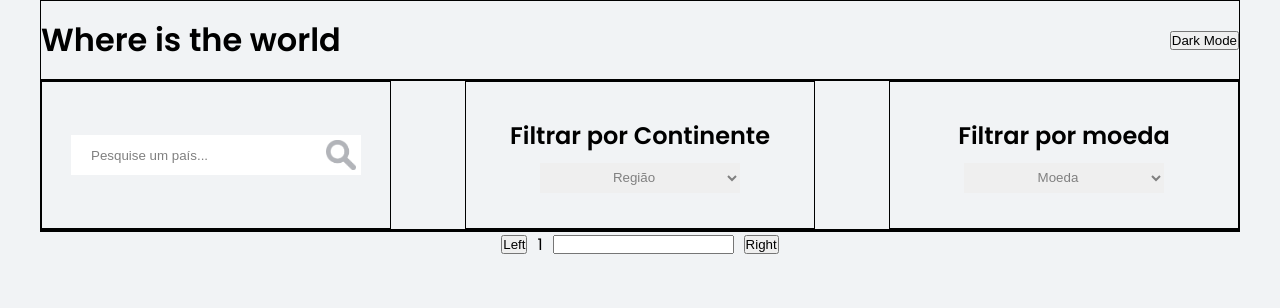
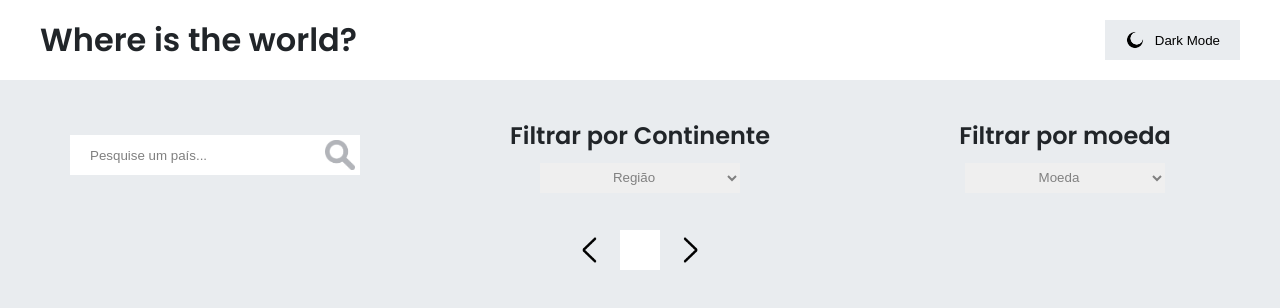
Before and after one commit to AntonioSantosBJPE/RestCountriesApi, a plain HTML site: page src/pages/home/index.html in a window 1280 px wide. Drawn offline with Linux system fonts and the light colour scheme; no server answers.

Commit message:
fix bugs html and css page home

```diff
--- a/src/pages/home/index.css
+++ b/src/pages/home/index.css
@@ -1,13 +1,19 @@
 .header{
     width: 100%;
     height: 80px;
-    border: 1px solid black;
+    /* border: 1px solid black; */
+    background-color: var(--color-grey-6);
+}
+
+.header > div{
+    width: 100%;
+    height: 100%;
 }
 /* ============================================== */
 .nav{
     width: 100%;
     height: 150px;
-    border: 1px solid black;
+    /* border: 1px solid black; */
 }
 
 .box-input-filter-country{
@@ -18,46 +24,56 @@
     width: 350px;
     height: 100%;
     gap: 10px;
-    border: 1px solid black;
+    /* border: 1px solid black;  */
 }
 
 .box-filter-currency{
     width: 350px;
     height: 100%;
     gap: 10px;
-    border: 1px solid black;
+    /* border: 1px solid black;  */
 }
 /* ============================================== */
 .list-countries{
 flex-wrap: wrap;
-border: 1px solid black;
+/* border: 1px solid black; */
 gap: 60px;
+margin-top: 40px;
+margin-bottom: 40px;
 }
 
 .card-countries{
-    border: 1px solid black;
+    /* border: 1px solid black; */
     width: 350px;
     height: 400px;
+    background-color: var(--color-grey-6);
+    border: 1px solid transparent;
 }
+
+    .card-countries:hover{
+        cursor: pointer;
+        border: 1px solid black;
+    }
 
 .img-card-countries{
     width: 100%;
     height: 50%;
     object-fit: cover;
-    border: 1px solid black;
+    /* border: 1px solid black; */
 }
 .name-card-countries{
     width: 100%;
     height: 10%;
-    border: 1px solid black;
+    /* border: 1px solid black; */
     padding-left: 50px;
 }
 
 .infos-card-countries{
     width: 100%;
     height: 30%;
-    border: 1px solid black;
+    /* border: 1px solid black; */
     padding-left: 50px;
+    padding-bottom: 20px;
 }
 /* ============================================== */
 .box-pages{
--- a/src/pages/home/index.html
+++ b/src/pages/home/index.html
@@ -16,9 +16,12 @@
     <title>Home</title>
 </head>
 <body>
-    <header class="header container flex items-center justify-between ">
-        <h1>Where is the world</h1>
-        <button>Dark Mode</button>
+    <header class="header ">
+        <div class="container flex items-center justify-between">
+            <h1>Where is the world?</h1>
+            <button class="button-darkmode"><img class="img-darkmode" src="../../assets/img/btn-monn.png" alt=""><span class="text-button-darkmode">Dark Mode</span> </button>
+        </div>
+
     </header>
     <main>
         <nav class="nav container flex items-center justify-between">
@@ -56,14 +59,15 @@
         </nav>
 
         <section class="">
+            <div class="box-pages container flex items-center justify-center">
+                <button class="button-page-left"><img src="../../assets/img/btn-previus.png" alt=""></button>
+                <input type="text" name="" id="input-text-page">
+                <button class="button-page-right"><img src="../../assets/img/btn-next.png" alt=""></button>
+            </div>
+
             <ul class="list-countries container flex justify-between">
             </ul>
-            <div class="box-pages container flex items-center justify-center">
-                <button class="button-page-left">Left</button>
-                <p class="text-page">1</p>
-                <input type="text" name="" id="input-text-page">
-                <button class="button-page-right">Right</button>
-            </div>
+
         </section>
 
     </main>
--- a/src/pages/home/index.js
+++ b/src/pages/home/index.js
@@ -6,10 +6,10 @@ import {renderListCountries,renderOnlyCardCountry} from "../../scripts/render.js
 
 const btnPageRight = document.querySelector(".button-page-right")
 const btnPageLeft = document.querySelector(".button-page-left")
-const textPage = document.querySelector(".text-page")
 const inputTextPage = document.querySelector("#input-text-page")
-
-
+const btnDarkMode = document.querySelector(".button-darkmode")
+const imgDarkMode = document.querySelector(".img-darkmode")
+const textDarkMode = document.querySelector(".text-button-darkmode")
 
 window.addEventListener("DOMContentLoaded",async (e)=>{
     const dateNameCountries = await apiFilterAllNamesOfCountries()
@@ -26,7 +26,6 @@ window.addEventListener("DOMContentLoaded",async (e)=>{
             pages--
             localStorage.setItem("@Country:Page",JSON.stringify(pages))
             renderListCountries()
-            textPage.innerText = pages.toString()
             inputTextPage.value = pages
         }
 
@@ -38,7 +37,6 @@ window.addEventListener("DOMContentLoaded",async (e)=>{
             pages++
             localStorage.setItem("@Country:Page",JSON.stringify(pages))
             renderListCountries()
-            textPage.innerText = pages.toString()
             inputTextPage.value = pages
         }
     })
@@ -50,10 +48,22 @@ window.addEventListener("DOMContentLoaded",async (e)=>{
 
                 localStorage.setItem("@Country:Page",JSON.stringify(value))
                 renderListCountries()
-                textPage.innerText = value.toString()
             } else{
 
             }
         }
     })
+
+    btnDarkMode.addEventListener("click",(e)=>{
+
+        if (textDarkMode.innerText==="Dark Mode"){
+            textDarkMode.innerText = "Light Mode"
+            imgDarkMode.src = "../../assets/img/btn-sun.png"
+        }else{
+            textDarkMode.innerText = "Dark Mode"
+            imgDarkMode.src = "../../assets/img/btn-monn.png"
+        }
+
+    })
+
 })
--- a/src/scripts/render.js
+++ b/src/scripts/render.js
@@ -52,7 +52,7 @@ export async function renderOnlyCardCountry(element){
 
         const div = document.createElement("div")
         li.appendChild(div)
-        div.classList = "infos-card-countries flex flex-col justify-between"
+        div.classList = "infos-card-countries flex flex-col justify-around"
 
             const population = document.createElement("div")
             div.appendChild(population)
--- a/src/styles/buttons.css
+++ b/src/styles/buttons.css
@@ -17,3 +17,52 @@
     object-fit: cover;
     opacity: 70%;
 }
+
+/* ============================================== */
+
+.button-page-right, .button-page-left{
+    width: 40px;
+    height: 40px;
+    background-color: transparent;
+    border: none;
+}
+
+.button-page-right:hover, .button-page-left :hover{
+   cursor: pointer;
+   background-color: white;
+   border-radius: 100%;
+}
+
+
+.button-page-right > img{
+    width: 100%;
+    height: 100%;
+    object-fit: cover;
+}
+.button-page-left > img{
+    width: 100%;
+    height: 100%;
+    object-fit: cover;
+}
+
+/* ============================================== */
+.button-darkmode{
+    /* width: 80px; */
+    height: 40px;
+    background-color: var(--color-grey-4);
+    border: none;
+    padding: 10px 20px;
+    display: flex;
+    justify-content: center;
+    align-items: center;
+    gap: 10px;
+}
+    .button-darkmode:hover{
+        cursor: pointer;
+        background-color: var(--color-grey-3);
+    }
+.img-darkmode{
+    width: 20px;
+    height: 20px;
+    object-fit: cover;
+}
--- a/src/styles/globalStyles.css
+++ b/src/styles/globalStyles.css
@@ -17,8 +17,6 @@
   --color-grey-4:  #e9ecef;
   --color-grey-5:  #f1f3f5;
   --color-grey-6:  #ffffff;
-  --color-grey-7:  #ffffff;
-  --color-grey-8:  #ffffff;
   --color-opacity-1: rgba(0, 0, 0, 0.7);
 
   --radius-10: 10px;
@@ -39,7 +37,8 @@
 
 body {
   font-family: "Poppins", sans-serif;
-  background-color: var(--color-grey-5);
+  background-color: var(--color-grey-4);
+  color: var(--color-grey-1);
 }
 
 li{
--- a/src/styles/inputs.css
+++ b/src/styles/inputs.css
@@ -1,7 +1,7 @@
 .box-input-filter-country{
     width: 350px;
     height: 100%;
-    border: 1px solid black;
+    /* border: 1px solid black;  */
 }
 
 .input-filter-country{
@@ -27,3 +27,13 @@
     border: none;
     color: gray;
 }
+
+/* =================================================== */
+#input-text-page{
+width: 40px;
+height: 40px;
+outline: none;
+border: none;
+text-align: center;
+font-family: "Poppins", sans-serif;
+}
```
Also changed, not shown: src/assets/img/btn-monn.png (added), src/assets/img/btn-next.png (added), src/assets/img/btn-previus.png (added), src/assets/img/btn-sun.png (added).
